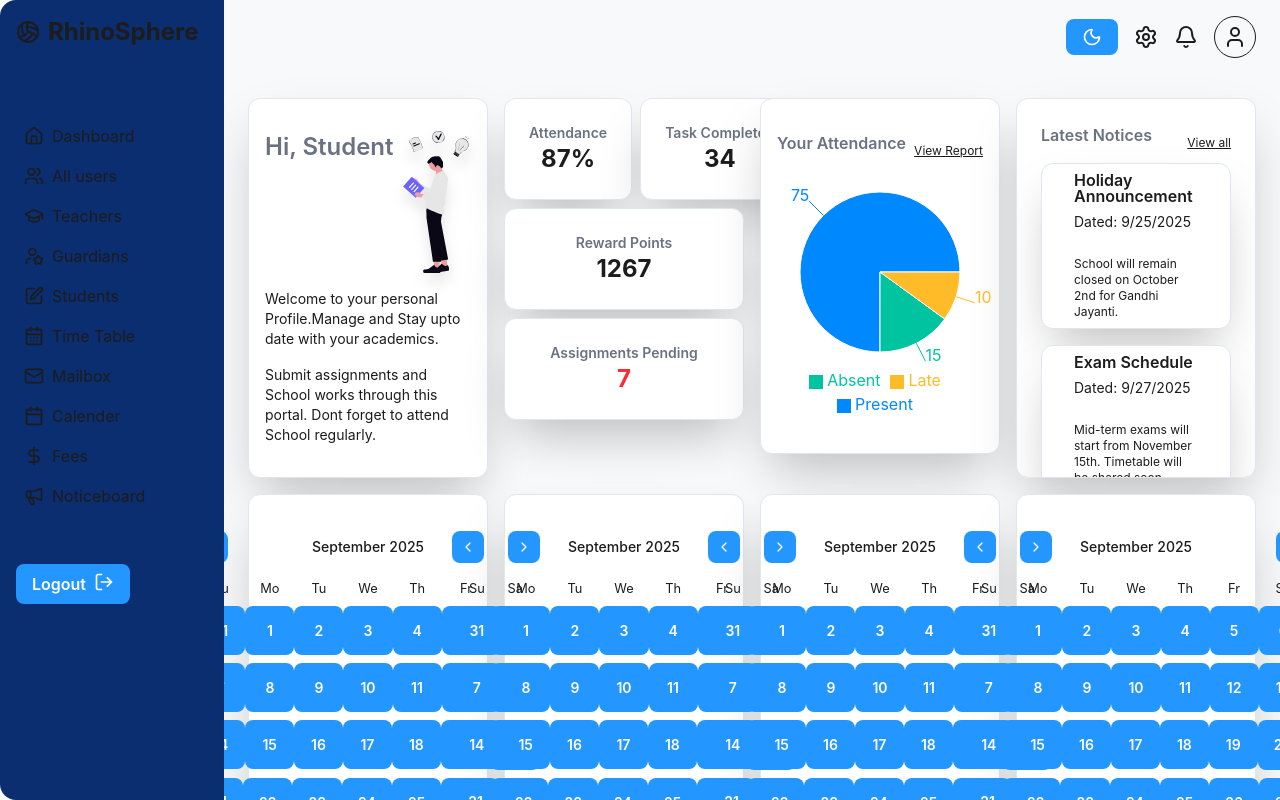
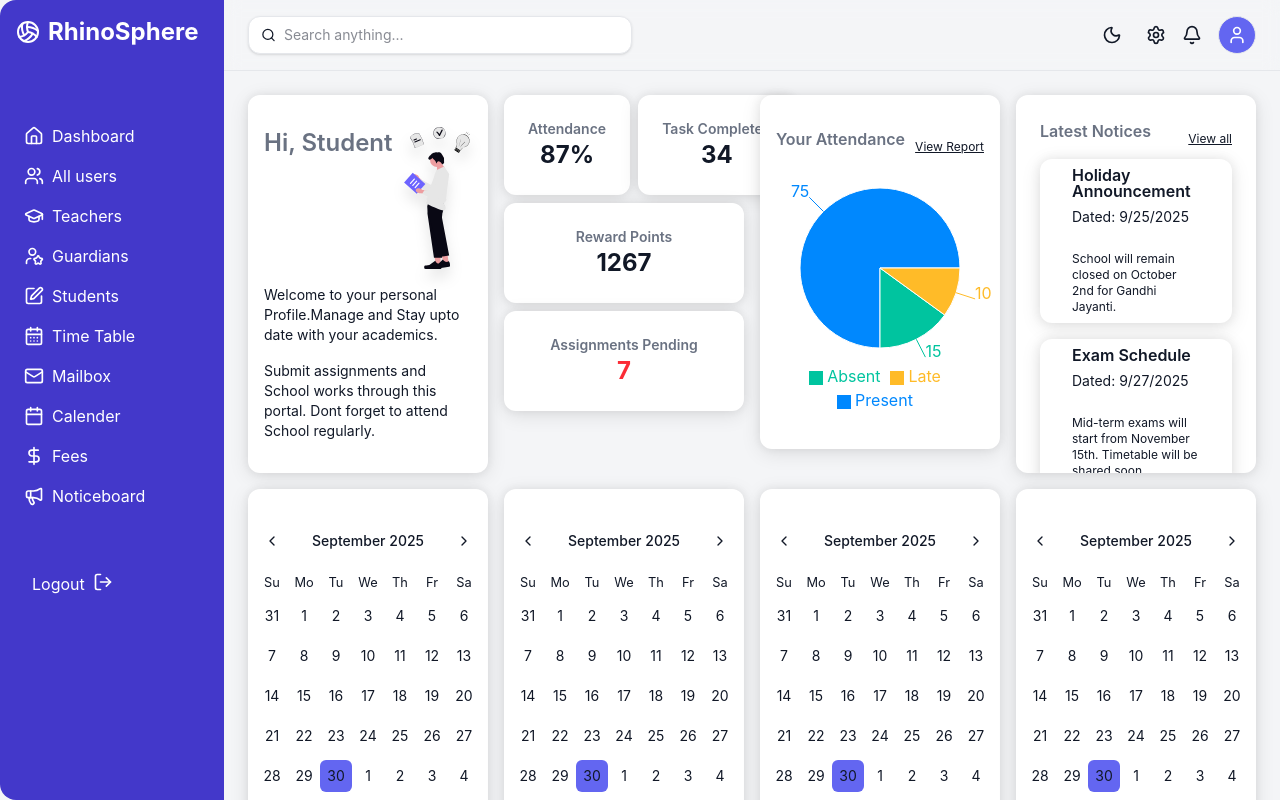
Before and after one commit to bokhtier19/RhinoSphere, a Next.js app in the folder frontend/: page /dashboard/student in a window 1280 px wide. Built offline with nearby package versions, Linux system fonts and the light colour scheme; sample sign-in values are in the browser's storage.

Commit message:
fixing the admin layout and adding color correction

```diff
--- a/frontend/package.json
+++ b/frontend/package.json
@@ -18,6 +18,7 @@
     "dotenv": "^17.2.2",
     "jwt-decode": "^4.0.0",
     "lucide-react": "^0.544.0",
+    "motion": "^12.23.24",
     "next": "15.5.3",
     "next-themes": "^0.4.6",
     "react": "19.1.0",
--- a/frontend/src/app/globals.css
+++ b/frontend/src/app/globals.css
@@ -1,102 +1,114 @@
 @import "tailwindcss";
-@plugin "tailwindcss-animate";
 
-/* 🌞 LIGHT THEME */
 :root {
-    /* 🎨 Brand Colors */
-    --color-primary: #0a2e6f;
-    --color-primary-light: #1a4bbe;
-    --color-primary-bright: #2496ff;
-    --color-primary-gradient-end: #0c67de;
+    --background: #f4f5f7;
+    --foreground: #111827;
 
-    /* ✨ Accents */
-    --color-accent-yellow: #ffc436;
-    --color-accent-white: #ffffff;
+    /* Premium Palette */
+    --primary: #6366f1; /* Indigo 500 */
+    --primary-light: #818cf8; /* Indigo 400 */
+    --primary-bright: #a5b4fc; /* Indigo 300 */
+    --primary-gradient-end: #4f46e5; /* Indigo 600 */
 
-    /* ⚙️ Neutrals */
-    --color-background: #f7f9fb;
-    --color-foreground: #ffffff;
-    --color-border: #e0e6ed;
+    --secondary: #14b8a6; /* Teal 500 */
+    --secondary-light: #2dd4bf; /* Teal 400 */
 
-    /* ✍️ Text */
-    --color-text-primary: #1c1c1c;
-    --color-text-secondary: #5f6b7a;
+    --accent-yellow: #eab308; /* Amber 500 */
+    --accent-white: #ffffff;
 
-    /* 🧭 Sidebar */
-    --color-sidebar-bg: #f7f9fb;
-    --color-sidebar-hover: #e8eff6;
+    --border: #e5e7eb; /* Gray 200 */
+    --card: #ffffff;
+    --surface: #f9fafb;
 
-    /* 🔘 Buttons */
-    --color-button: #2496ff;
-    --color-button-hover: #0c67de;
-    --color-button-text: #ffffff;
+    --text-primary: #111827;
+    --text-secondary: #6b7280;
+
+    --sidebar-bg: #4338ca;
+    --sidebar-hover: #3730a3;
+
+    --button: #6366f1;
+    --button-hover: #4f46e5;
+    --button-text: #ffffff;
+
+    --font-sans: "Inter", sans-serif;
+    --font-heading: "Poppins", sans-serif;
 }
 
-/* 🌚 DARK THEME */
 .dark {
-    --color-primary: #1a4bbe;
-    --color-primary-light: #2496ff;
-    --color-primary-bright: #3ba8ff;
-    --color-primary-gradient-end: #0a2e6f;
+    --background: #0f172a;
+    --foreground: #f9fafb;
 
-    --color-accent-yellow: #ffd45a;
-    --color-accent-white: #f5f5f5;
+    --primary: #818cf8; /* Indigo 400 */
+    --primary-light: #a5b4fc; /* Indigo 300 */
+    --primary-bright: #c7d2fe; /* Indigo 200 */
+    --primary-gradient-end: #3730a3; /* Indigo 800 */
 
-    --color-background: #121212;
-    --color-foreground: #1e1e1e;
-    --color-border: #333333;
+    --secondary: #2dd4bf; /* Teal 400 */
+    --secondary-light: #5eead4; /* Teal 300 */
 
-    --color-text-primary: #e0e0e0;
-    --color-text-secondary: #a0a0a0;
+    --accent-yellow: #facc15; /* Amber 400 */
+    --accent-white: #f9fafb;
 
-    --color-sidebar-bg: #1e1e1e;
-    --color-sidebar-hover: #333333;
+    --border: #334155; /* Slate 700 */
+    --card: #1e293b;
+    --surface: #1e293b;
 
-    --color-button: #2496ff;
-    --color-button-hover: #1a4bbe;
-    --color-button-text: #ffffff;
+    --text-primary: #f9fafb;
+    --text-secondary: #94a3b8;
+
+    --sidebar-bg: #1e1b4b;
+    --sidebar-hover: #312e81;
+
+    --button: #818cf8;
+    --button-hover: #6366f1;
+    --button-text: #ffffff;
 }
 
-/* 🧱 Global Layout */
-body {
-    background-color: var(--color-background);
-    color: var(--color-text-primary);
-    font-family: "Inter", system-ui, sans-serif;
+@theme inline {
+    --color-primary: var(--primary);
+    --color-primary-light: var(--primary-light);
+    --color-primary-bright: var(--primary-bright);
+    --color-primary-gradient-end: var(--primary-gradient-end);
+
+    --color-secondary: var(--secondary);
+    --color-secondary-light: var(--secondary-light);
+
+    --color-accent-yellow: var(--accent-yellow);
+    --color-accent-white: var(--accent-white);
+
+    --color-border: var(--border);
+    --color-card: var(--card);
+    --color-surface: var(--surface);
+
+    --color-text-primary: var(--text-primary);
+    --color-text-secondary: var(--text-secondary);
+
+    --color-sidebar-bg: var(--sidebar-bg);
+    --color-sidebar-hover: var(--sidebar-hover);
+
+    --color-button: var(--button);
+    --color-button-hover: var(--button-hover);
+    --color-button-text: var(--button-text);
+
+    --font-sans: var(--font-geist-sans);
+    --font-mono: var(--font-geist-mono);
 }
 
-/* 🧭 Sidebar */
-.sidebar {
-    background: var(--color-sidebar-bg);
-}
-.sidebar:hover {
-    background: var(--color-sidebar-hover);
+body {
+    background-color: var(--background);
+    color: var(--foreground);
+    font-family: var(--font-sans, Arial, Helvetica, sans-serif);
+    transition: background-color 0.3s ease, color 0.3s ease;
+    scroll-behavior: smooth;
 }
 
-/* 🪪 Card */
-.card {
-    background: var(--color-foreground);
-    border: 1px solid var(--color-border);
-    color: var(--color-text-primary);
+/* Hide scrollbar for all browsers */
+::-webkit-scrollbar {
+    display: none;
 }
 
-/* 🔆 Header / Hero */
-.header {
-    background: linear-gradient(90deg, var(--color-primary) 0%, var(--color-primary-gradient-end) 100%);
-    color: var(--color-accent-white);
+html,
+body {
+    -ms-overflow-style: none;
+    scrollbar-width: none;
 }
-
-/* 🔘 Buttons */
-button,
-.btn {
-    background: var(--color-button);
-    color: var(--color-button-text);
-    border-radius: 8px;
-    padding: 0.5rem 1rem;
-    font-weight: 600;
-    transition: background 0.3s ease;
-}
-
-button:hover,
-.btn:hover {
-    background: var(--color-button-hover);
-}
--- a/frontend/src/app/layout.tsx
+++ b/frontend/src/app/layout.tsx
@@ -1,5 +1,4 @@
 import type { Metadata } from "next";
-import { Geist, Geist_Mono } from "next/font/google";
 import "./globals.css";
 import { ThemeProvider } from "next-themes";
 
--- a/frontend/src/app/login/page.tsx
+++ b/frontend/src/app/login/page.tsx
@@ -48,7 +48,7 @@ const LoginPage = () => {
                         onChange={(e) => {
                             setForm({ ...form, email: e.target.value });
                         }}
-                        className="w-full p-3 border rounded-lg focus:ring-2 focus:ring-blue-500 bg-white"
+                        className="w-full p-3 border rounded-lg focus:ring-2 focus:ring-blue-500 "
                         value={form.email}
                     />
                 </div>
@@ -60,11 +60,11 @@ const LoginPage = () => {
                         onChange={(e) => {
                             setForm({ ...form, password: e.target.value });
                         }}
-                        className="w-full p-3 border rounded-lg focus:ring-2 focus:ring-blue-500 bg-white"
+                        className="w-full p-3 border rounded-lg focus:ring-2 focus:ring-blue-500"
                         value={form.password}
                     />
                 </div>
-                <button className="py-3 px-4 bg-secondary text-primary-foreground font-bold rounded-sm hover:cursor-pointer" type="submit">
+                <button className="py-3 px-4 bg-secondary text-button-text  hover:bg-secondary-light font-bold rounded-sm hover:cursor-pointer" type="submit">
                     {loading ? "Logging in..." : "Login"}
                 </button>
                 <div>
--- a/frontend/src/app/register/page.tsx
+++ b/frontend/src/app/register/page.tsx
@@ -79,8 +79,8 @@ const RegisterPage = () => {
                                     type="button"
                                     key={role}
                                     onClick={() => handleRoleSelect(role)}
-                                    className={`p-3 rounded-lg border text-center font-medium transition ${
-                                        form.role === role ? "bg-primary text-primary-foreground border-blue-600" : "text-gray-700 border-gray-300 hover:bg-gray-200"
+                                    className={`p-3 rounded-lg border hover:cursor-pointer text-center font-medium transition ${
+                                        form.role === role ? "bg-secondary  text-text-primary border-blue-600" : "text-gray-700 border-gray-300 hover:bg-gray-200"
                                     }`}>
                                     {role.charAt(0).toUpperCase() + role.slice(1)}
                                 </button>
@@ -88,7 +88,7 @@ const RegisterPage = () => {
                         </div>
                     </div>
 
-                    <button type="submit" disabled={loading} className="w-full bg-primary text-primary-foreground hover:cursor-pointer py-3 rounded-lg hover:bg-blue-700 transition">
+                    <button type="submit" disabled={loading} className="w-full bg-secondary text-button-text hover:cursor-pointer py-3 rounded-lg hover:bg-secondary-light transition">
                         {loading ? "Registering" : "Register"}
                     </button>
                     <div>
--- a/frontend/src/components/Navbar.tsx
+++ b/frontend/src/components/Navbar.tsx
@@ -2,29 +2,34 @@
 
 import { useRouter } from "next/navigation";
 import React from "react";
-import { User, Bell, Settings, Sun } from "lucide-react";
+import { User, Bell, Settings, Search } from "lucide-react";
 import ThemeToggle from "./ThemeToggle";
 
 const Navbar = () => {
     const router = useRouter();
+
     return (
-        <div>
-            {/* Navbar */}
-            <nav className="flex justify-end items-center   px-6 py-4 ">
-                <div className="flex gap-4 items-center">
-                    <ThemeToggle />
-                    <a href="/dashboard/notifications" className="hover:underline">
-                        <Settings />
-                    </a>
-                    <a href="/dashboard/notifications" className="hover:underline">
-                        <Bell />
-                    </a>
-                    <a href="/dashboard/profile" className="hover:underline border rounded-full border-secondary-dark p-2 bg-secondary">
-                        <User />
-                    </a>
-                </div>
-            </nav>
-        </div>
+        <nav className="flex justify-between items-center px-6 py-4 bg-background/60 backdrop-blur-sm border-b border-border">
+            {/* Search Bar */}
+            <div className="flex items-center gap-2 w-full max-w-sm bg-card border border-border rounded-xl px-3 py-2 shadow-sm">
+                <Search className="w-4 h-4 text-muted-foreground" />
+                <input type="text" placeholder="Search anything..." className="bg-transparent w-full outline-none text-sm text-foreground placeholder:text-muted-foreground" />
+            </div>
+
+            {/* Right Section */}
+            <div className="flex gap-4 items-center">
+                <ThemeToggle />
+                <button onClick={() => router.push("/dashboard/settings")} className="hover:text-primary transition">
+                    <Settings className="w-5 h-5" />
+                </button>
+                <button onClick={() => router.push("/dashboard/notifications")} className="hover:text-primary transition">
+                    <Bell className="w-5 h-5" />
+                </button>
+                <button onClick={() => router.push("/dashboard/profile")} className="border rounded-full text-white border-border p-2 bg-primary hover:bg-secondary/80 transition">
+                    <User className="w-5 h-5" />
+                </button>
+            </div>
+        </nav>
     );
 };
 
--- a/frontend/src/components/SideBar.tsx
+++ b/frontend/src/components/SideBar.tsx
@@ -33,7 +33,7 @@ const SideBar = () => {
     const router = useRouter();
 
     return (
-        <aside className="w-56 flex flex-col h-screen p-4 gap-12 rounded-l-2xl bg-[var(--color-primary)] text-[var(--color-text-primary)]">
+        <aside className="w-56 flex flex-col bg-sidebar-bg  text-white h-screen p-4 gap-12 rounded-l-2xl">
             <Link href={"/"}>
                 <div className="flex gap-2 text-2xl mb-5 font-bold items-center">
                     <Volleyball />
@@ -42,7 +42,7 @@ const SideBar = () => {
             </Link>
             <nav className="flex flex-col">
                 {menuItems.map((item) => (
-                    <div className="hover:bg-secondary-dark rounded-sm">
+                    <div className="hover:bg-primary-light rounded-sm">
                         <Link key={item.path} href={item.path} className="gap-2 flex items-center p-2 rounded-md">
                             <item.icon className="w-5 h-5" />
                             <span>{item.label}</span>
--- /dev/null
+++ b/frontend/src/components/TestingDashboard.tsx
@@ -0,0 +1,67 @@
+import React from "react";
+
+export default function ColorTestDashboard() {
+    return (
+        <div className="min-h-screen bg-[var(--color-background)] text-[var(--color-text-primary)] p-6">
+            {/* Header */}
+            <header className="header text-center py-10 rounded-2xl mb-10">
+                <h1 className="text-3xl font-bold mb-2">Color Palette Test Dashboard</h1>
+                <p className="text-[var(--color-text-secondary)]">Testing theme colors and UI contrast levels</p>
+            </header>
+
+            {/* Primary Colors */}
+            <section className="grid grid-cols-2 md:grid-cols-4 gap-4 mb-10">
+                <div className="p-6 rounded-2xl text-center text-white" style={{ background: "var(--color-primary)" }}>
+                    Primary
+                </div>
+                <div className="p-6 rounded-2xl text-center text-white" style={{ background: "var(--color-primary-light)" }}>
+                    Primary Light
+                </div>
+                <div className="p-6 rounded-2xl text-center text-white" style={{ background: "var(--color-primary-bright)" }}>
+                    Primary Bright
+                </div>
+                <div className="p-6 rounded-2xl text-center text-white" style={{ background: "var(--color-primary-gradient-end)" }}>
+                    Primary Gradient End
+                </div>
+            </section>
+
+            {/* Accent Colors */}
+            <section className="grid grid-cols-2 md:grid-cols-4 gap-4 mb-10">
+                <div className="p-6 rounded-2xl text-center" style={{ background: "var(--color-accent-yellow)" }}>
+                    Accent Yellow
+                </div>
+                <div className="p-6 rounded-2xl text-center bg-[var(--color-accent-white)] text-[var(--color-text-primary)]">Accent White</div>
+            </section>
+
+            {/* Neutral Colors */}
+            <section className="grid grid-cols-2 md:grid-cols-4 gap-4 mb-10">
+                <div className="p-6 rounded-2xl text-center bg-[var(--color-background)] border border-[var(--color-border)]">Background</div>
+                <div className="p-6 rounded-2xl text-center bg-[var(--color-foreground)] border border-[var(--color-border)]">Foreground</div>
+                <div className="p-6 rounded-2xl text-center bg-[var(--color-border)] text-white">Border</div>
+                <div className="p-6 rounded-2xl text-center bg-[var(--color-sidebar-hover)]">Sidebar Hover</div>
+            </section>
+
+            {/* Buttons */}
+            <section className="flex gap-4 justify-center mb-10">
+                <button className="btn">Primary Button</button>
+                <button className="btn bg-[var(--color-primary-light)] text-[var(--color-text-primary)] hover:bg-[var(--color-primary)]">Light Button</button>
+            </section>
+
+            {/* Cards */}
+            <section className="grid grid-cols-1 md:grid-cols-3 gap-6">
+                <div className="card p-6 rounded-2xl shadow-md">
+                    <h2 className="font-semibold mb-2">Dashboard Card</h2>
+                    <p className="text-[var(--color-text-secondary)]">Testing foreground and text colors</p>
+                </div>
+                <div className="card p-6 rounded-2xl shadow-md">
+                    <h2 className="font-semibold mb-2 text-[var(--color-success-content)]">Success Card</h2>
+                    <p className="text-[var(--color-text-secondary)]">Uses success color context</p>
+                </div>
+                <div className="card p-6 rounded-2xl shadow-md">
+                    <h2 className="font-semibold mb-2 text-[var(--color-error-content)]">Error Card</h2>
+                    <p className="text-[var(--color-text-secondary)]">Uses error color context</p>
+                </div>
+            </section>
+        </div>
+    );
+}
--- a/frontend/src/components/ui/card.tsx
+++ b/frontend/src/components/ui/card.tsx
@@ -3,7 +3,7 @@ import * as React from "react";
 import { cn } from "@/lib/utils";
 
 function Card({ className, ...props }: React.ComponentProps<"div">) {
-    return <div data-slot="card" className={cn("card flex flex-col gap-6 rounded-xl py-6 shadow-2xl", className)} {...props} />;
+    return <div data-slot="card" className={cn("card bg-card flex flex-col gap-6 rounded-xl py-6 shadow-[0_4px_20px_0_rgba(0,0,0,0.1),0_0_10px_2px_rgba(0,0,0,0.05)]", className)} {...props} />;
 }
 
 function CardHeader({ className, ...props }: React.ComponentProps<"div">) {
```
Also changed, not shown: frontend/src/app/dashboard/admin/page.tsx (+147 -80 lines), frontend/src/app/page.tsx (+48 -35 lines), frontend/public/school.svg (added), 1 other file (tests, documents, lock files or other folders).
